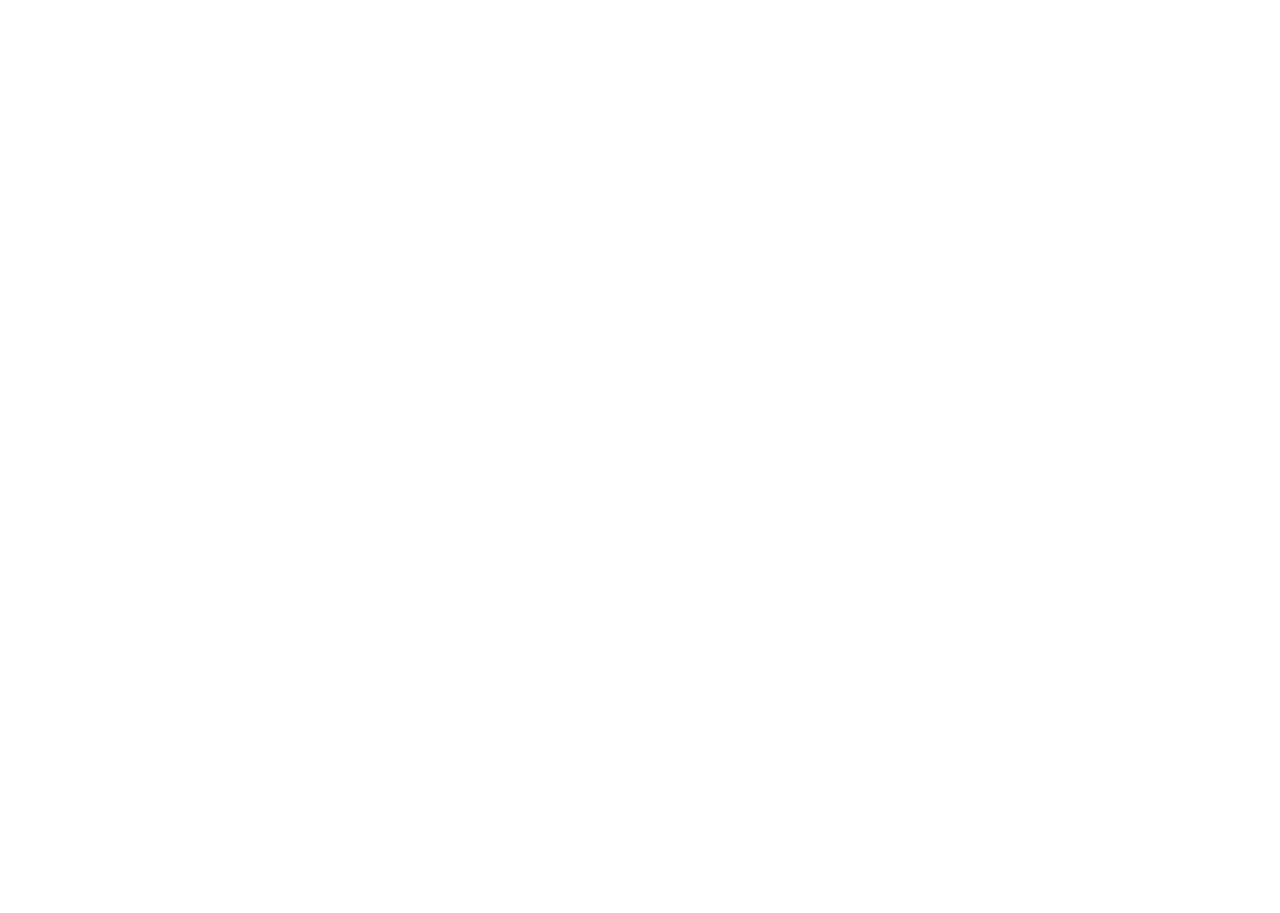
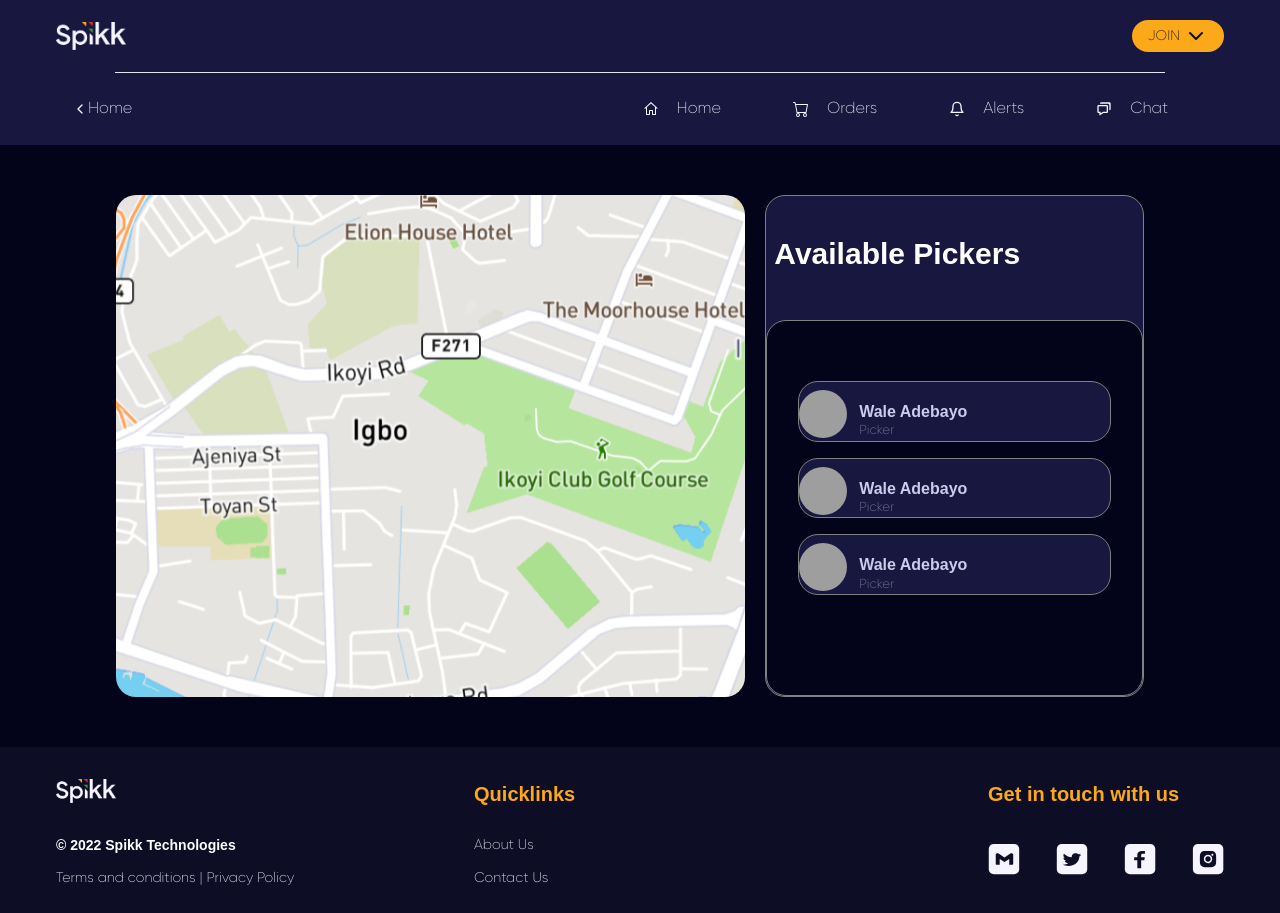
Before and after one commit to cargle-org/spikk-web-frontend, a React (Create React App) app: page /buy-anything-available-pickers in a window 1280 px wide. Before the commit the page ends 800 px from the top, so only its background shows below. Built offline with nearby package versions, Linux system fonts and the light colour scheme; grey boxes are pictures that could not be loaded; a web font is replaced by a local one.

Commit message:
added available-pickers page

```diff
--- /dev/null
+++ b/src/components/RegisterPopup.tsx
@@ -0,0 +1,43 @@
+import {
+    Modal,
+    ModalOverlay,
+    ModalContent,
+    ModalHeader,
+    ModalFooter,
+    ModalBody,
+    ModalCloseButton,
+    useDisclosure,
+    Button,
+    Text,
+  } from '@chakra-ui/react'
+
+
+function RegisterPopup() {
+    const { isOpen, onClose } = useDisclosure()
+
+    return (
+      <>
+
+        <Modal isOpen={isOpen} onClose={onClose}>
+          <ModalOverlay />
+          <ModalContent>
+            <ModalHeader></ModalHeader>
+            <ModalCloseButton />
+            <ModalBody>
+              <Text>
+
+              </Text>
+            </ModalBody>
+
+            <ModalFooter>
+              <Button colorScheme='blue' mr={3} onClick={onClose}>
+                Close
+              </Button>
+              <Button variant='ghost'>Secondary Action</Button>
+            </ModalFooter>
+          </ModalContent>
+        </Modal>
+      </>
+    )
+}
+export default RegisterPopup;
--- /dev/null
+++ b/src/pages/BuyAnything/AvailablePickers.tsx
@@ -0,0 +1,79 @@
+import { Container, Box, Flex, HStack, Grid, VStack, Heading,Collapse, Text, Button, Progress, FormControl, Input,InputLeftElement, InputGroup, Spacer, Divider, Table, TableContainer, Th, Tr, Td, Thead, Tbody, Tfoot, TableCaption, InputAddon, Icon, useDisclosure, Image, CloseButton, Avatar } from "@chakra-ui/react";
+import InnerHeader from "../../components/innerpages/InnerHeader";
+import InnerFooter from "../../components/landing/LandingFooter";
+import { NavLink } from "react-router-dom";
+
+
+function AvailablePickers() {
+    return (
+        <>
+            <InnerHeader/>
+            <Container maxW='container.x1' bg='spikk-inner-page-bg'>
+
+                <Flex px={100} py={50} align={'left'} flexDirection={{base: 'column-reverse', xs: 'column-reverse', sm: 'column-reverse', md: 'row', lg: 'row'}}>
+
+                    <VStack bg={`url(${require("../../assets/images/map.png")})`} bgPosition="center" bgRepeat="no-repeat" w={'container.xl'} p={0} maxW={'1000'} bgColor={"spikk-inner-header-bg"} borderRadius={"20px"} >
+                    </VStack>
+
+                    <VStack w={'container.md'}  mx={5}  borderRadius={"20px"} borderTopRadius={"20px"} bgColor={"spikk-inner-header-bg"} borderWidth={'1px'} borderColor={'gray'}>
+
+                            <Heading as='h2' pl={2}  alignSelf={'self-start'} py={10}  size='lg' color={'white'}>
+                                Available Pickers
+                            </Heading>
+
+                        <Box w={'full'} borderRadius={"20px"} bgColor={"spikk-inner-page-bg"} px={"5%"} pt={4} pb={14} borderWidth={'1px'} borderColor={'gray'} >
+                            <Box borderRadius={"20px"} px={3} py={7} color={'spikk-light-gray'}  >
+                                <Flex borderRadius={"20px"} my={4} bgColor={"spikk-inner-header-bg"}  borderWidth={'1px'} borderColor={'gray'}>
+                                    <Box pt={2}>
+                                        <Avatar  mr={3} name='Dan Abrahmov' src='https://bit.ly/dan-abramov' />
+                                    </Box>
+                                    <Box>
+                                        <Heading as='h4' pt={5} textAlign={'left'} size='sm' color={'spikk-light-gray'}>
+                                            Wale Adebayo
+                                        </Heading>
+                                        <Text fontSize={13} color={'spikk-gray'}>
+                                            Picker
+                                        </Text>
+                                    </Box>
+                                </Flex>
+                                <Flex borderRadius={"20px"} my={4} bgColor={"spikk-inner-header-bg"} borderWidth={'1px'} borderColor={'gray'}>
+                                    <Box pt={2}>
+                                        <Avatar  mr={3} name='Dan Abrahmov' src='https://bit.ly/dan-abramov' />
+                                    </Box>
+                                    <Box>
+                                        <Heading as='h4' pt={5}  size='sm' color={'spikk-light-gray'}>
+                                            Wale Adebayo
+                                        </Heading>
+                                        <Text fontSize={13} color={'spikk-gray'}>
+                                            Picker
+                                        </Text>
+                                    </Box>
+                                </Flex>
+                                <Flex borderRadius={"20px"} my={4} bgColor={"spikk-inner-header-bg"} borderWidth={'1px'} borderColor={'gray'}>
+                                    <Box pt={2}>
+                                        <Avatar  mr={3} name='Dan Abrahmov' src='https://bit.ly/dan-abramov' />
+                                    </Box>
+                                    <Box>
+                                        <Heading as='h4' pt={5}  size='sm' color={'spikk-light-gray'}>
+                                            Wale Adebayo
+                                        </Heading>
+                                        <Text fontSize={13} color={'spikk-gray'}>
+                                            Picker
+                                        </Text>
+                                    </Box>
+                                </Flex>
+
+
+                            </Box>
+
+                        </Box>
+                    </VStack>
+
+                </Flex>
+            </Container>
+            <InnerFooter/>
+        </>
+     );
+}
+
+export default AvailablePickers;
--- a/src/pages/BuyAnything/BuyAnythingOrderSummary.tsx
+++ b/src/pages/BuyAnything/BuyAnythingOrderSummary.tsx
@@ -18,8 +18,11 @@
 import InnerFooter from "../../components/landing/LandingFooter";
 import ShoppingGuidelines from "../../components/innerpages/ShoppingGuidelines";
 import { NavLink } from "react-router-dom";
+import RegisterPopup from "../../components/RegisterPopup";
+
 
 function BuyAnything3() {
+
     return (
 
         <>
@@ -265,7 +268,9 @@
                                 fontSize={"sm"}
                                 >
                                 MAKE REQUEST <FiChevronRight size={"24px"} />
+
                             </Box>
+
 
                         </Flex>
 
@@ -273,11 +278,13 @@
 
 
                     </VStack>
+                    <RegisterPopup/>
 
                     <ShoppingGuidelines/>
 
                 </Flex>
             </Container>
+
             <InnerFooter/>
         </>
      );
--- a/src/pages/Landing/index.tsx
+++ b/src/pages/Landing/index.tsx
@@ -5,6 +5,7 @@
 const BuyAnything = React.lazy(() => import('../BuyAnything/BuyAnything'))
 const BuyAnythingStep2 = React.lazy(() => import('../BuyAnything/BuyAnythingLocation'))
 const BuyAnythingStep3 = React.lazy(() => import('../BuyAnything/BuyAnythingOrderSummary'))
+const AvailablePickers = React.lazy(() => import('../BuyAnything/AvailablePickers'))
 
 const LandingRoutes = () => {
   return (
@@ -15,7 +16,7 @@
             <Route path='/buy-anything' element = {<BuyAnything/>} />
             <Route path='/buy-anything-location' element = {<BuyAnythingStep2/>} />
             <Route path='/buy-anything-order-summary' element = {<BuyAnythingStep3/>} />
-
+            <Route path='/buy-anything-available-pickers' element = {<AvailablePickers/>} />
         </Routes>
     </>
   )
```
Also changed, not shown: src/assets/images/map.png (added).
